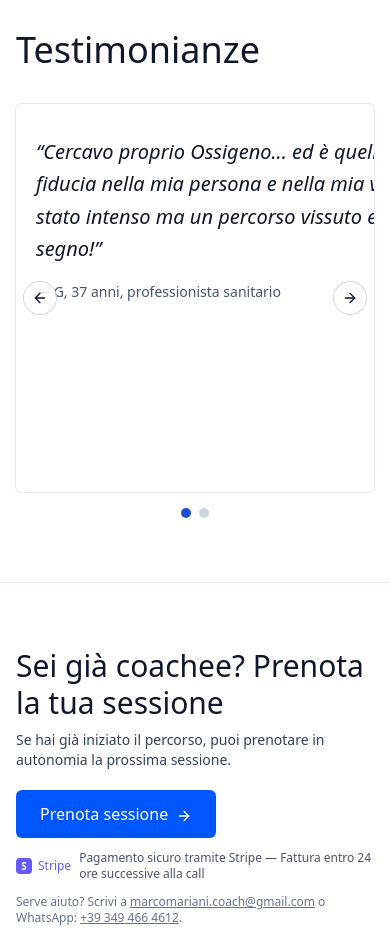
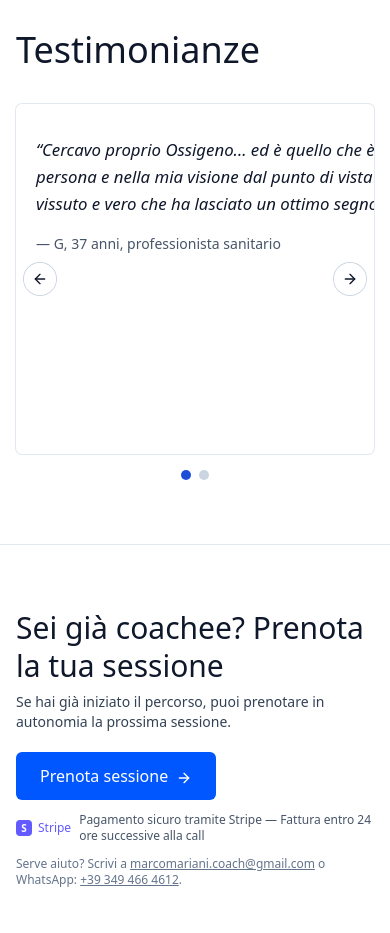
Before and after one commit to marcomarianicoach/secondo-respiro, a React (Vite) app: page / in a window 390 px wide. Shown: the part 3280-4213 px from the top of the page. Built offline with nearby package versions, Linux system fonts and the light colour scheme.

Commit message:
Update App.tsx

```diff
--- a/src/App.tsx
+++ b/src/App.tsx
@@ -357,7 +357,7 @@ function Testimonials() {
             <ul className="flex transition-transform duration-300" style={{ transform: `translateX(-${idx * 100}%)`, width: `${items.length * 100}%` }}>
               {items.map((t, i) => (
                 <li key={i} className="w-full shrink-0 px-5 py-8" onTouchStart={onTouchStart} onTouchMove={onTouchMove} onTouchEnd={onTouchEnd}>
-                  <blockquote className="font-sans italic text-xl leading-relaxed text-slate-900">
+                  <blockquote className="font-sans italic text-[1.05rem] md:text-xl leading-relaxed break-words text-slate-900">
                     {t.body}
                     <footer className="mt-4 text-sm not-italic font-sans text-slate-600">{t.author}</footer>
                   </blockquote>
```
